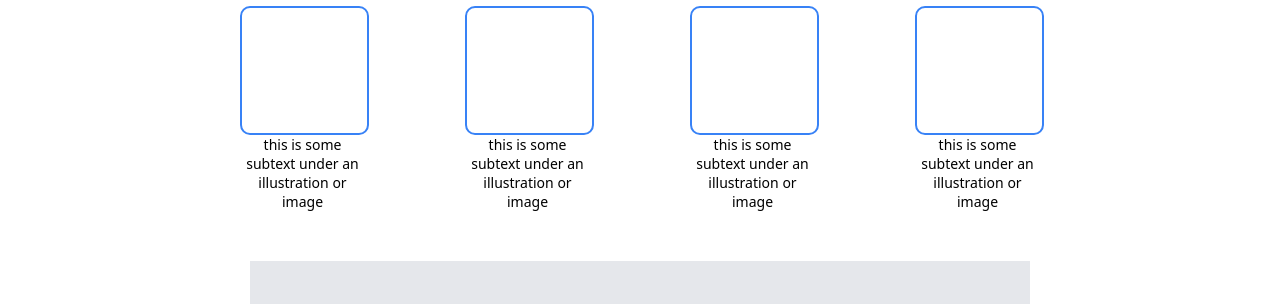
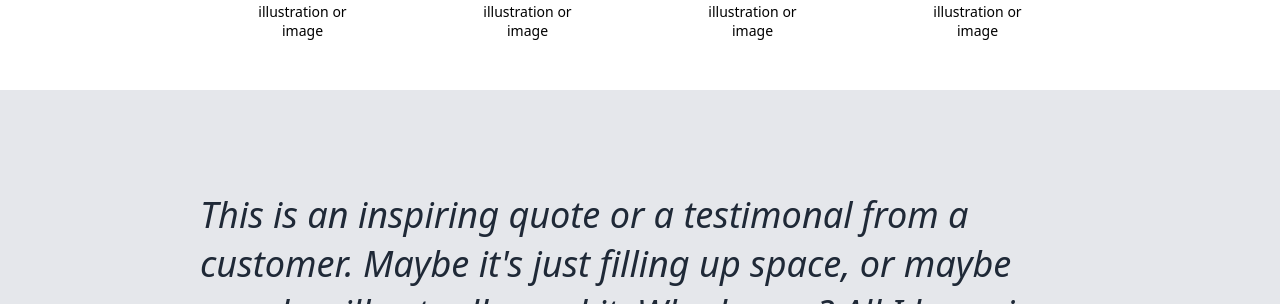
Before and after one commit to renaldas112/odin-landing-page, a plain HTML site: page index.html in a window 1280 px wide. Shown: the part 796-1100 px from the top of the page. Drawn offline with Linux system fonts and the light colour scheme.

Commit message:
fixed margin on body

```diff
--- a/style.css
+++ b/style.css
@@ -6,7 +6,7 @@
 }
 
 body {
-  margin: 0 250px;
+  margin: 0;
 }
 
 .flex {
```
